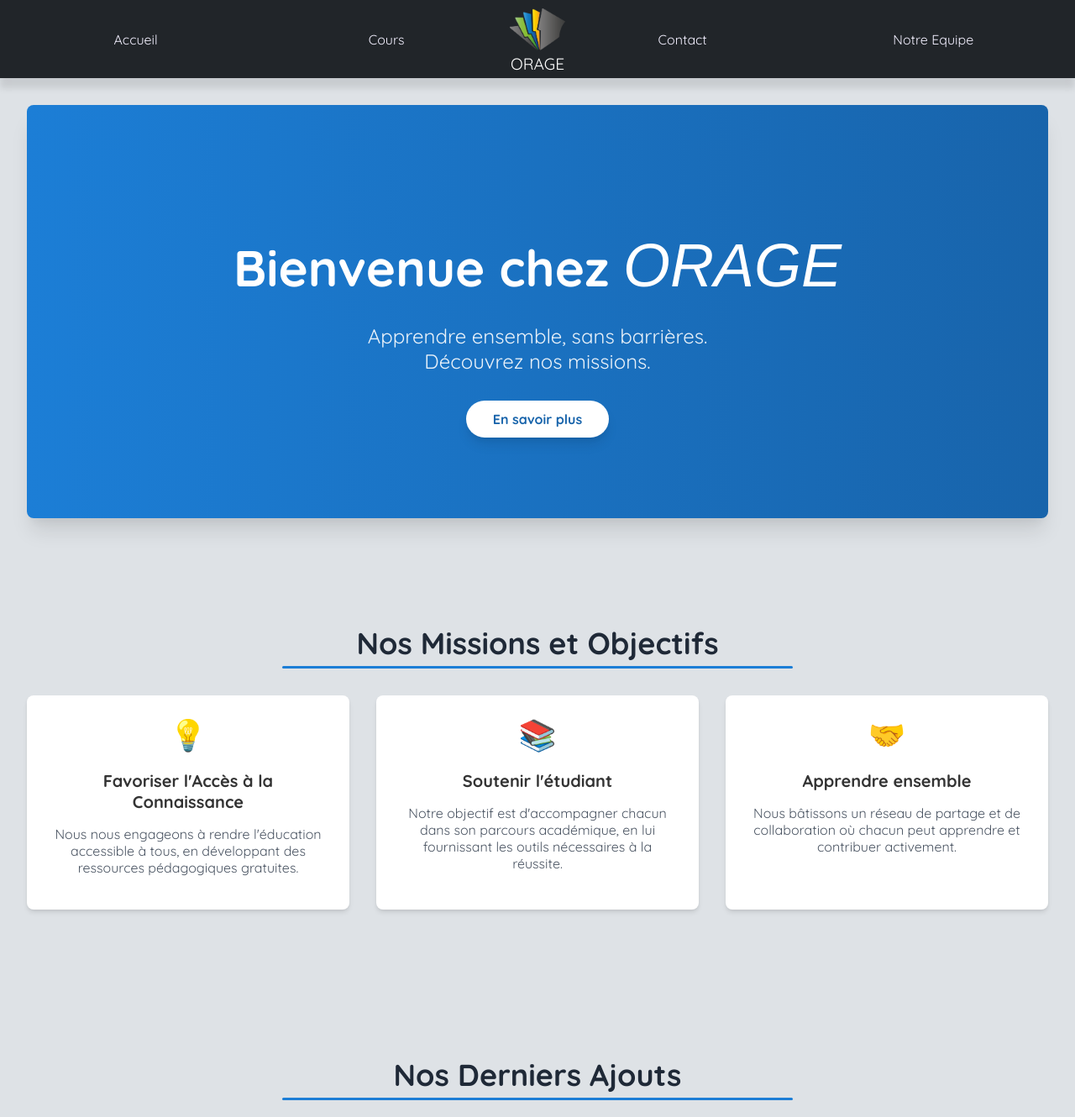
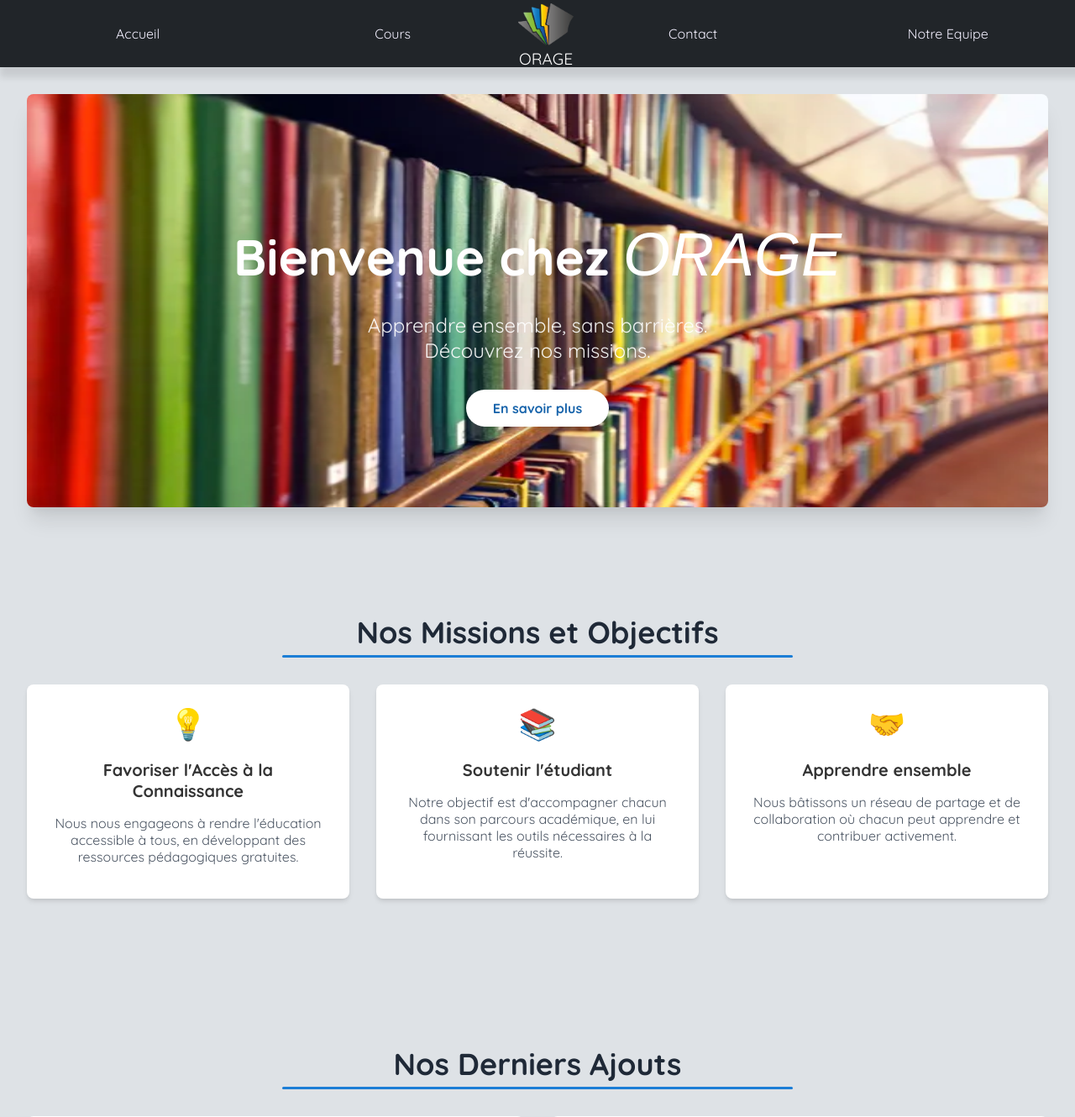
Before and after one commit to KasterborousConstellation/OrageWebSite, a Symfony app: template templates/home/index.html.twig in a window 1280 px wide. Shown: the top 1330 px of the page at 84% size. Run offline with Twig, Linux system fonts and the light colour scheme; the template is opened without the code that fills it, so the values that code supplies are empty; style sheets or scripts are compiled from the project's sources; some libraries are stand-ins or nearby versions; some web fonts are replaced.

Commit message:
navbar fixe et ajout d'une image en fond pour l'accueil

```diff
--- a/assets/styles/home.css
+++ b/assets/styles/home.css
@@ -58,7 +58,9 @@ body {
     text-align: center;
     padding-top: 4rem;
     padding-bottom: 4rem;
-    background: linear-gradient(to right, var(--orage_light_blue), var(--orage_dark_blue));
+    background-repeat: no-repeat;
+    background-size: 100% 100%;
+    /*background: linear-gradient(to right, var(--orage_light_blue), var(--orage_dark_blue));*/
     color: #fff;
     border-radius: 0.5rem;
     box-shadow: 0 20px 25px -5px rgba(0, 0, 0, 0.1), 0 10px 10px -5px rgba(0, 0, 0, 0.04);
--- a/assets/styles/navbar.css
+++ b/assets/styles/navbar.css
@@ -1,14 +1,25 @@
+:root{
+    --navbar-height: 10vh;
+}
 .navbar{
     display: flex;
+    position: fixed;
+    width: 100%;
+    left: 0;
+    top: 0;
     flex-direction: row;
     background-color: #212529;
-    height: fit-content;
+    height: var(--navbar-height);
     margin: 0;
     padding-left: 10px;
     padding-right: 10px;
     align-items: center;
     justify-content: space-around;
     box-shadow: 0 12px 8px rgba(0, 0, 0, 0.1);
+    z-index: 10;
+}
+.navbody{
+    margin-top: var(--navbar-height);
 }
 .navbar-item-container{
     display: flex;
--- a/templates/home/index.html.twig
+++ b/templates/home/index.html.twig
@@ -9,7 +9,7 @@
 {% block navbody %}
     <div class="container-wrapper">
         {# Section d'introduction / Hero #}
-        <section class="hero-section">
+        <section style ="background-image:url('{{asset("images/library.webp")}}')" class="hero-section">
             <h1 class="hero-title">
                 Bienvenue chez <span class="hero-highlight">ORAGE</span>
             </h1>
--- a/templates/pageWnavbar.html.twig
+++ b/templates/pageWnavbar.html.twig
@@ -1,6 +1,8 @@
 {% extends "base.html.twig" %}
 {% block body %}
     {% include "component/navbar.html.twig" %}
+    <div class ="navbody">
     {% block navbody %}
     {% endblock %}
+    </div>
 {% endblock %}
```
Also changed, not shown: assets/images/library.webp (added).
